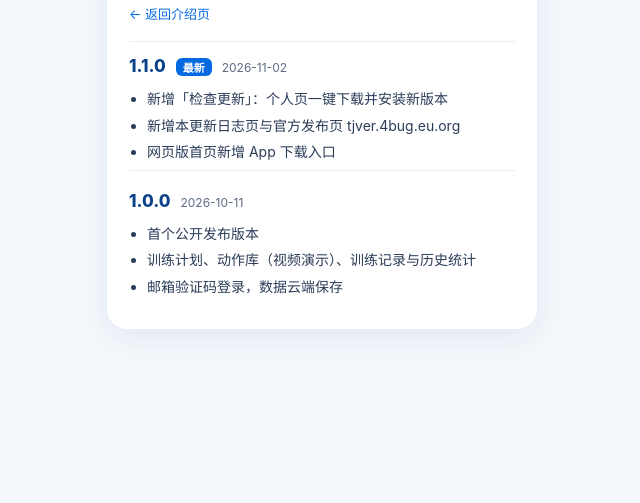
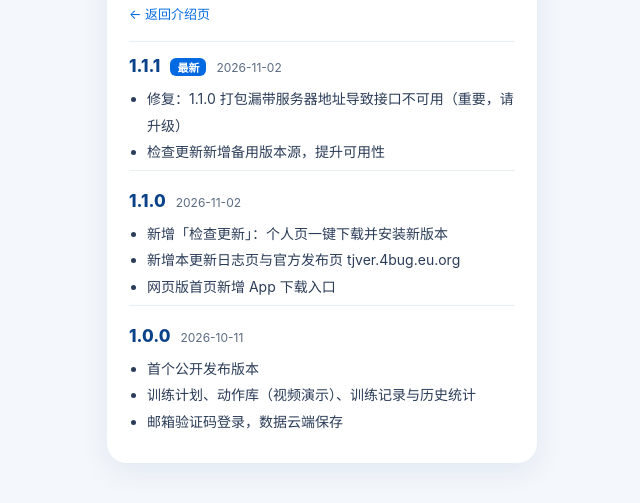
Before and after one commit to LanceJohnson45/tanjian-app, a plain HTML site: page changelog.html in a window 1280 px wide. Shown: the part 91-594 px from the top of the page, without its empty margins (318-958 px from the left). Drawn offline with Linux system fonts and the light colour scheme.

Commit message:
docs: v1.1.1 更新日志

```diff
--- a/changelog.html
+++ b/changelog.html
@@ -40,7 +40,16 @@
     <!-- 每次发版：在 hr 之后、上一版本之前追加一节 -->
 
     <div class="ver-head">
-      <span class="ver">1.1.0</span><span class="latest-badge">最新</span><span class="date">2026-11-02</span>
+      <span class="ver">1.1.1</span><span class="latest-badge">最新</span><span class="date">2026-11-02</span>
+    </div>
+    <ul>
+      <li>修复：1.1.0 打包漏带服务器地址导致接口不可用（重要，请升级）</li>
+      <li>检查更新新增备用版本源，提升可用性</li>
+    </ul>
+    <hr>
+
+    <div class="ver-head">
+      <span class="ver">1.1.0</span><span class="date">2026-11-02</span>
     </div>
     <ul>
       <li>新增「检查更新」：个人页一键下载并安装新版本</li>
```
